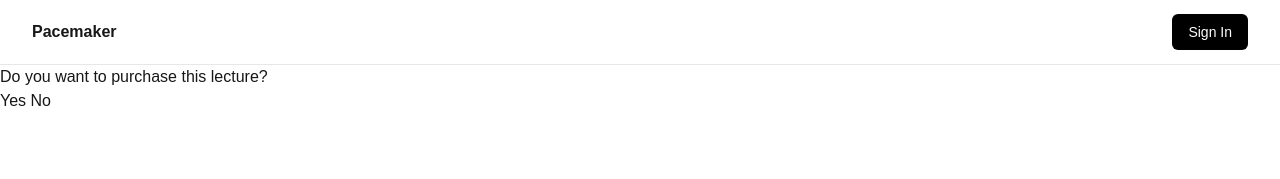
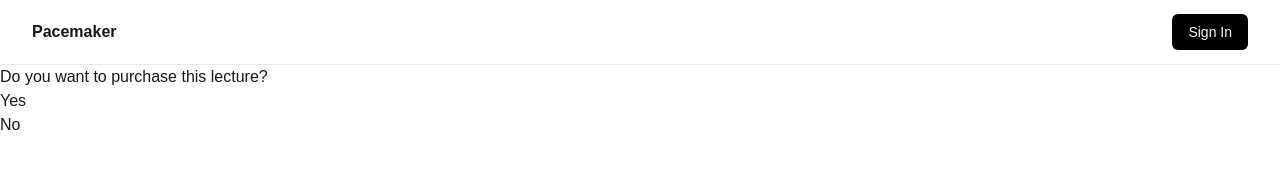
Before and after one commit to seulgi-dev/pacemaker-video, a Next.js app: page /purchase/1 in a window 1280 px wide. Shown: the top 179 px of the page. Built offline with nearby package versions, Linux system fonts and the light colour scheme; no server answers.

Commit message:
PACE-18 Purchase video api

```diff
--- /dev/null
+++ b/src/app/api/purchase-video/route.ts
@@ -0,0 +1,37 @@
+import { NextResponse } from 'next/server';
+import prisma from '@/lib/prisma';
+
+export async function POST(req: Request) {
+  try {
+    const { userId, videoId, price } = await req.json();
+
+    if (!userId || !videoId || typeof price !== 'number') {
+      return NextResponse.json(
+        { error: 'Missing or invalid fields' },
+        { status: 400 }
+      );
+    }
+
+    const existingPurchase = await prisma.purchasedVideo.findUnique({
+      where: { userId_videoId: { userId, videoId } }
+    });
+
+    if (existingPurchase) {
+      return NextResponse.json(
+        { error: 'Video already purchased' },
+        { status: 409 }
+      );
+    }
+
+    const purchase = await prisma.purchasedVideo.create({
+      data: { userId, videoId, price }
+    });
+
+    return NextResponse.json(purchase, { status: 201 });
+  } catch (error) {
+    return NextResponse.json(
+      { error: `Internal Server Error: ${error}` },
+      { status: 500 }
+    );
+  }
+}
--- a/src/app/api/videos/route.ts
+++ b/src/app/api/videos/route.ts
@@ -1,4 +1,4 @@
-import { prisma } from '@/lib/prisma';
+import prisma from '@/lib/prisma';
 import { NextResponse } from 'next/server';
 import { toast } from 'sonner';
 
--- a/src/app/purchase/[mediaId]/page.tsx
+++ b/src/app/purchase/[videoId]/page.tsx
@@ -1,17 +1,18 @@
 import Link from 'next/link';
 import React from 'react';
+import PurchaseVideo from '@/components/PurchaseVideo';
 
 export default async function PurchaseLecture({
   params
 }: {
-  params: Promise<{ mediaId: string }>;
+  params: Promise<{ videoId: string }>;
 }) {
-  const mediaId = (await params).mediaId;
+  const videoId = (await params).videoId;
 
   return (
     <>
       <h1>Do you want to purchase this lecture?</h1>
-      <Link href={`/${mediaId}`}>Yes</Link>
+      <PurchaseVideo videoId={videoId} />
       <Link href="/"> No</Link>
     </>
   );
--- a/src/app/upload-video/page.tsx
+++ b/src/app/upload-video/page.tsx
@@ -8,8 +8,7 @@ export default function UploadVideo() {
         method: 'POST',
         headers: { 'Content-Type': 'application/json' },
         body: JSON.stringify({
-          videoId: '4e8wv1z7tl',
-          uploadDate: new Date().toISOString()
+          videoId: '4e8wv1z7tl'
         })
       });
 
@@ -21,7 +20,6 @@ export default function UploadVideo() {
       }
     } catch (error) {
       toast(`Server error: ${error}`);
-    } finally {
     }
   };
 
--- /dev/null
+++ b/src/components/PurchaseVideo.tsx
@@ -0,0 +1,38 @@
+'use client';
+import { toast } from 'sonner';
+import { useRouter } from 'next/navigation';
+
+export default function PurchaseVideo({ videoId }: { videoId: string }) {
+  const router = useRouter();
+
+  const handlePurchaseVideo = async () => {
+    try {
+      const res = await fetch('/api/purchase-video', {
+        method: 'POST',
+        headers: { 'Content-Type': 'application/json' },
+        body: JSON.stringify({
+          videoId: '7102003a-8fd5-4191-87c9-a7f49406e996',
+          userId: 'bbaa62b4-e3de-4347-985f-39ca54ad3fdb',
+          price: 22.33,
+          purchasedAt: new Date().toISOString()
+        })
+      });
+
+      const data = await res.json();
+      if (res.ok) {
+        toast('Successfully purchased video');
+        router.push(`/${videoId}`);
+      } else {
+        toast(`Error: ${data.error}`);
+      }
+    } catch (error) {
+      toast(`Server error: ${error}`);
+    }
+  };
+
+  return (
+    <div>
+      <button onClick={handlePurchaseVideo}>Yes</button>
+    </div>
+  );
+}
--- a/src/lib/prisma.ts
+++ b/src/lib/prisma.ts
@@ -2,10 +2,12 @@ import { PrismaClient } from '@prisma/client';
 
 const globalForPrisma = global as unknown as { prisma: PrismaClient };
 
-export const prisma =
+const prisma =
   globalForPrisma.prisma ||
   new PrismaClient({
     log: ['query']
   });
 
 if (process.env.NODE_ENV !== 'production') globalForPrisma.prisma = prisma;
+
+export default prisma;
```
